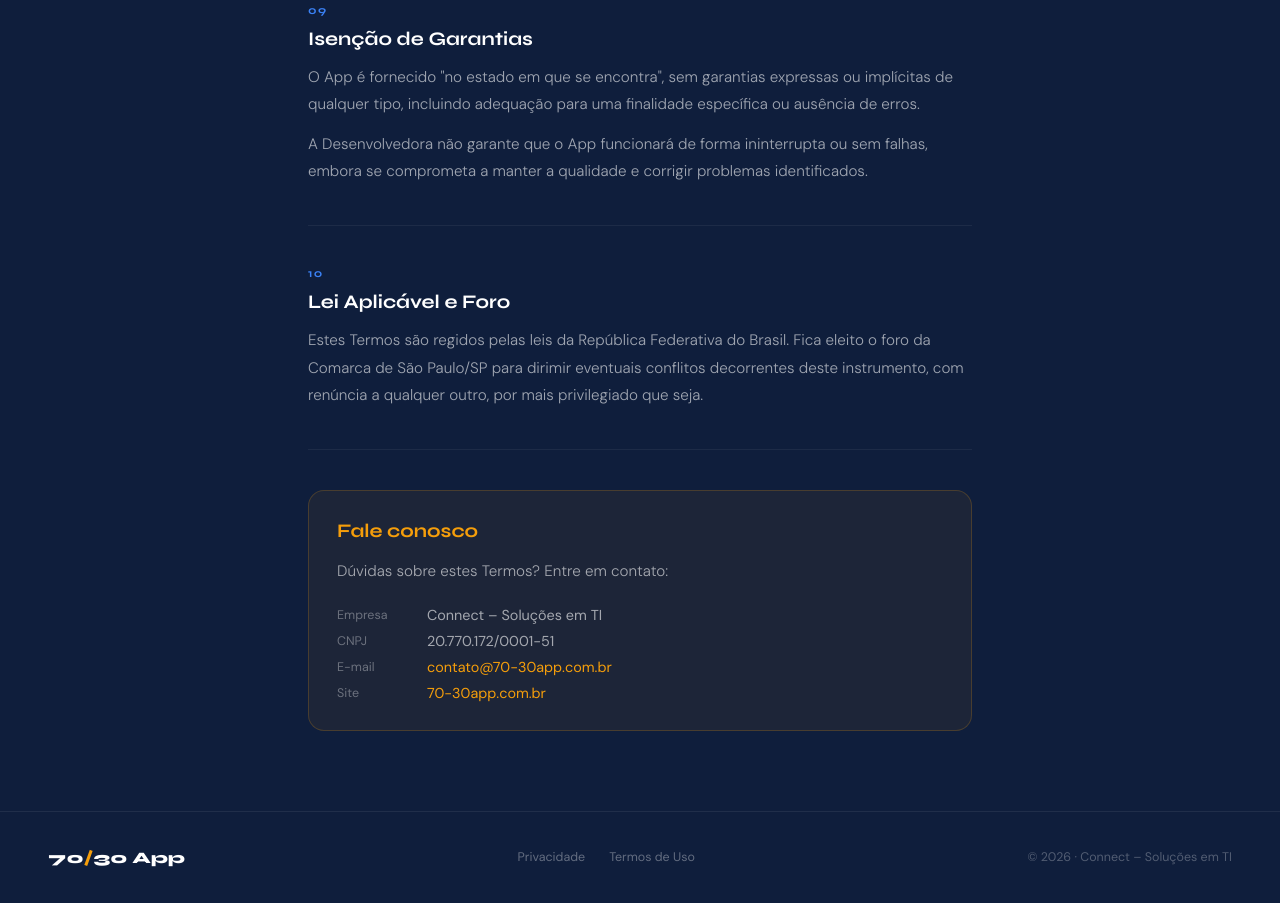
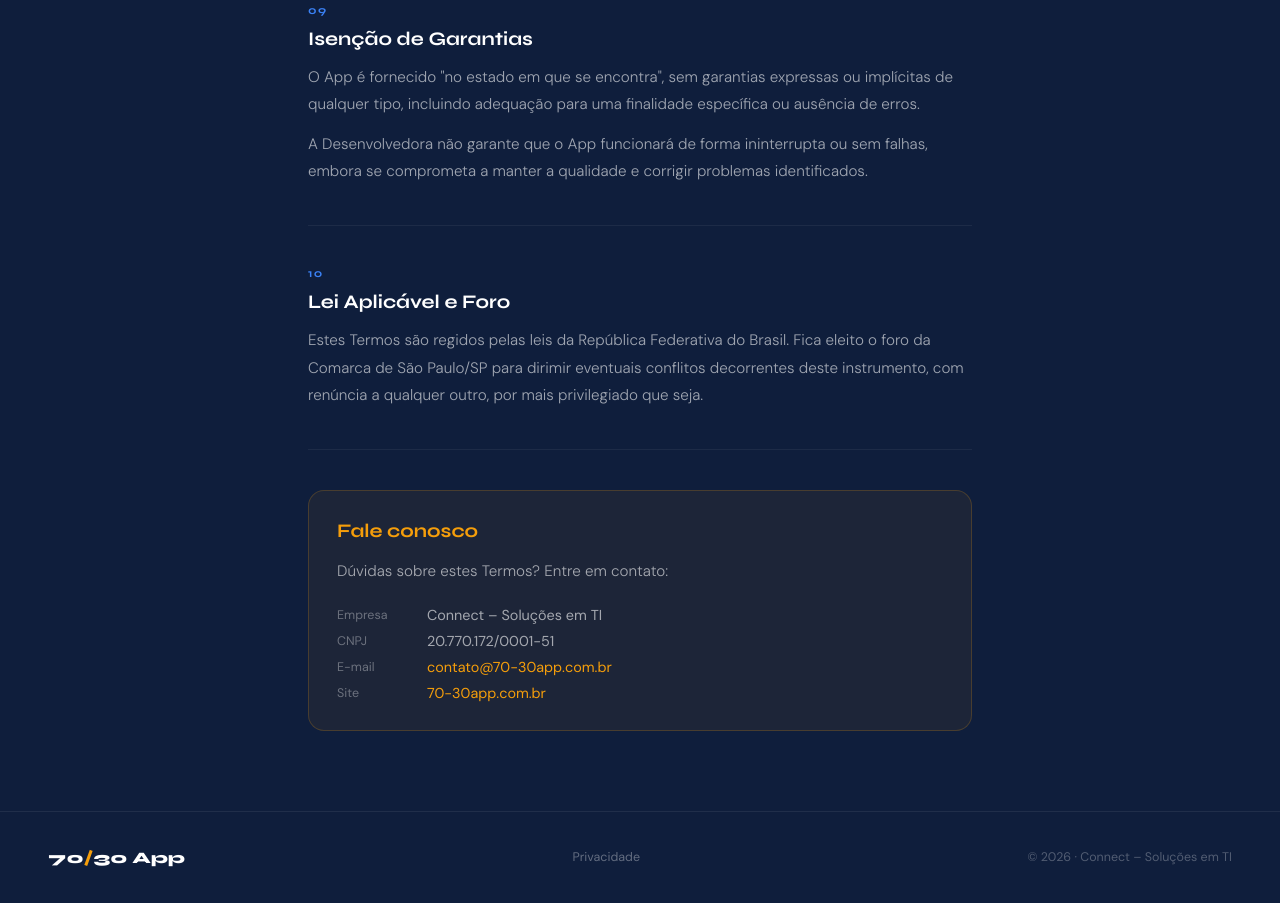
Before and after one commit to B16-D4DDY/7030-app, a plain HTML site: page termos.html in a window 1280 px wide. Shown: the part 3598-4501 px from the top of the page. Drawn offline with Linux system fonts and the light colour scheme.

Commit message:
Remove 'Termos de Uso' link from footer
Removed the 'Termos de Uso' link from the footer.

```diff
--- a/termos.html
+++ b/termos.html
@@ -269,7 +269,6 @@
   <div class="footer-logo">70<span>/</span>30 App</div>
   <div class="footer-links">
     <a href="/privacidade.html">Privacidade</a>
-    <a href="/termos.html">Termos de Uso</a>
   </div>
   <div class="footer-note">© 2026 · Connect – Soluções em TI</div>
 </footer>
```
